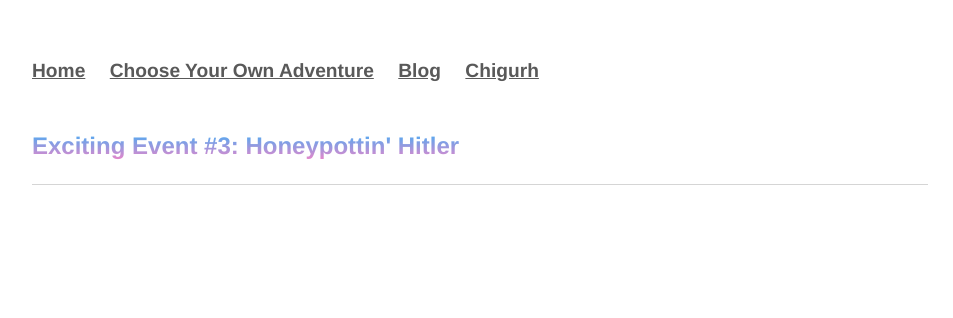
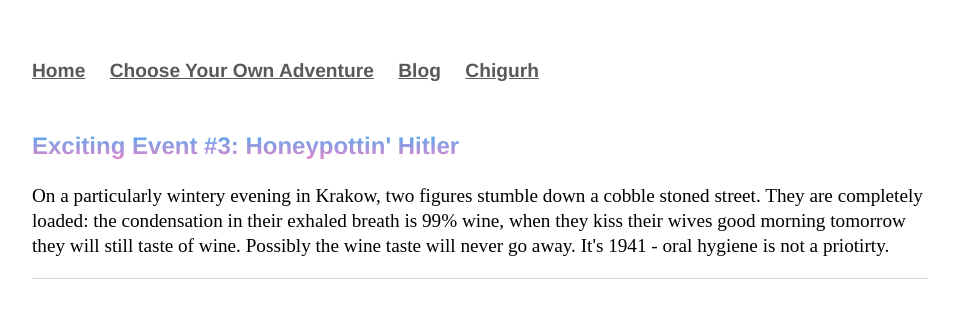
Before and after one commit to Pinelife/pinelife.github.io, a Jekyll site: the page built from Hellhole/excitingevent3.html, in a window 1280 px wide. Shown: the top 318 px of the page, without its empty margins (160-1113 px from the left). Built offline with Jekyll 4.4.1, drawn with Linux system fonts in a browser that asks for light colours.

Commit message:
Update excitingevent3.html

```diff
--- a/Hellhole/excitingevent3.html
+++ b/Hellhole/excitingevent3.html
@@ -6,3 +6,11 @@ title: Pinelife
   <meta name="viewport" content="width=device-width, initial-scale=1.0">
 </head>
 <h3>Exciting Event #3: Honeypottin' Hitler</h3>
+
+<p>
+On a particularly wintery evening in Krakow, two figures stumble down a cobble stoned street.
+  They are completely loaded: the condensation in their exhaled breath is 99% wine, when they kiss
+  their wives good morning tomorrow they will still taste of wine. Possibly the wine taste will never go
+  away. It's 1941 - oral hygiene is not a priotirty.
+
+</p>
```
